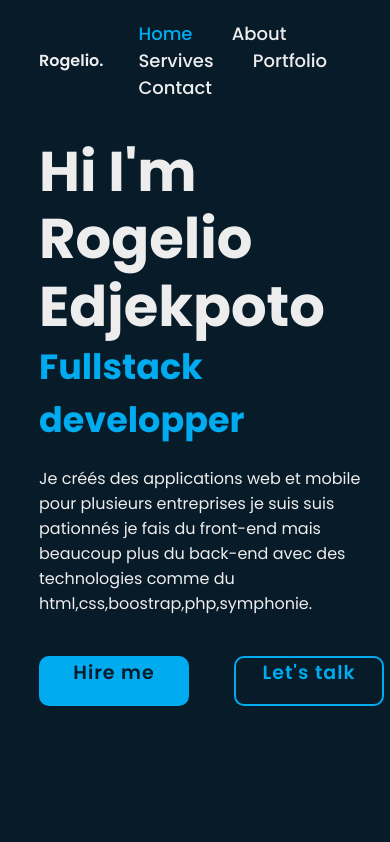
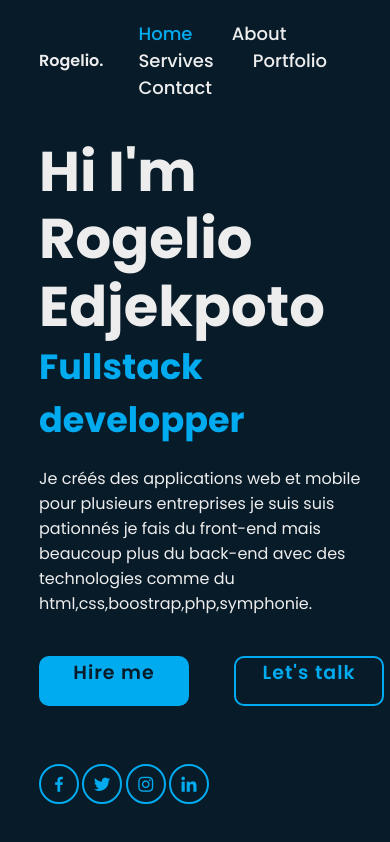
Before and after one commit to AureolePosey/Final_Portfolio, a plain HTML site: page index.html in a window 390 px wide. Drawn offline with nearby package versions, Linux system fonts and the light colour scheme.

```diff
--- a/index.html
+++ b/index.html
@@ -5,6 +5,7 @@
     <meta name="viewport" content="width=device-width, initial-scale=1.0">
     <title>Final|Portfolio</title>
     <link rel="stylesheet" href="style.css">
+    <link href='https://unpkg.com/boxicons@2.1.4/css/boxicons.min.css' rel='stylesheet'>
 </head>
 <body>
 
@@ -38,13 +39,19 @@
                  </div>
 
         </div>
+
+
+        <!-- Media query -->
+
+        <div class="home-sci">
+            <a href=""><i class='bx bxl-facebook' ></i></a>
+            <a href=""><i class='bx bxl-twitter'></i></a>
+            <a href=""><i class='bx bxl-instagram'></i></a>
+            <a href=""><i class='bx bxl-linkedin'></i></a>
+        </div>
    </section>
+
 
 </body>
 
-
-<footer>
-    <!-- add media Query -->
-</footer>
-
 </html>
--- a/style.css
+++ b/style.css
@@ -32,11 +32,27 @@
 }
 
 .logo{
+    position: relative;
     font-size: 3Opx;
     color: #ededed;
     text-decoration: none;
     font-weight: 600;
 }
+
+
+.logo::before{
+    content: '';
+    position: absolute;
+    top: 0;
+    right: 100%;
+    height: 100%;
+    background-color:red;
+    animation: showRight 1s ease forwards;
+    animation-delay: .4s;
+
+
+}
+
 
 /* navbar propriety  */
 .navbar a {
@@ -58,6 +74,9 @@
 /* home propriety */
 .home{
     height: 100vh;
+    /* background: url('home.jpeg') no-repeat; */
+    background-size: cover;
+    background-position: center;
     display: flex;
     align-items: center;
     padding: 0 10%;
@@ -76,6 +95,20 @@
     line-height: 1.2;
 
 }
+
+.home-content h1::before{
+    content: '';
+    position: absolute;
+    top: 0;
+    right: 100%;
+    height: 100%;
+    background-color:#081b29;
+    animation: showRight 1s ease forwards;
+    animation-delay: 1s;
+
+
+}
+
 
 .home-content h3{
     font-size: 35px;
@@ -153,3 +186,70 @@
 .btn-box a:hover::before{
     width: 100px;
 }
+
+
+
+.home-sci{
+    position: absolute;
+    bottom: 40px;
+    width: 170px;
+    display: flex;
+    justify-content: space-between;
+}
+
+
+.home-sci a{
+    position: relative;
+    display: inline-flex;
+    justify-content: center;
+    align-items: center;
+    width:40px;
+    height: 40px;
+    background-color: transparent ;
+    border: 2px solid #00abf0;
+    border-radius:50%;
+    font-size: 20px;
+    color: #00abf0;
+    text-decoration: none;
+    z-index: 1;
+    overflow: hidden;
+    transition: .5s;
+
+}
+
+.home-sci a:hover{
+    color: #081b29;
+}
+
+
+
+.home-sci a::before{
+    content: '';
+    position: absolute;
+    top: 0;
+    left: 0;
+    width: 0;
+    height: 100%;
+    background-color:#00abf0;
+    z-index: -1;
+    transition: .5s;
+
+
+}
+
+
+.home-sci a:hover::before{
+    width: 100%;
+
+
+}
+
+
+
+
+
+@keyframes showRight{
+    100%{
+        width: 0;
+    }
+}
```
Also changed, not shown: home.jpeg (added).
